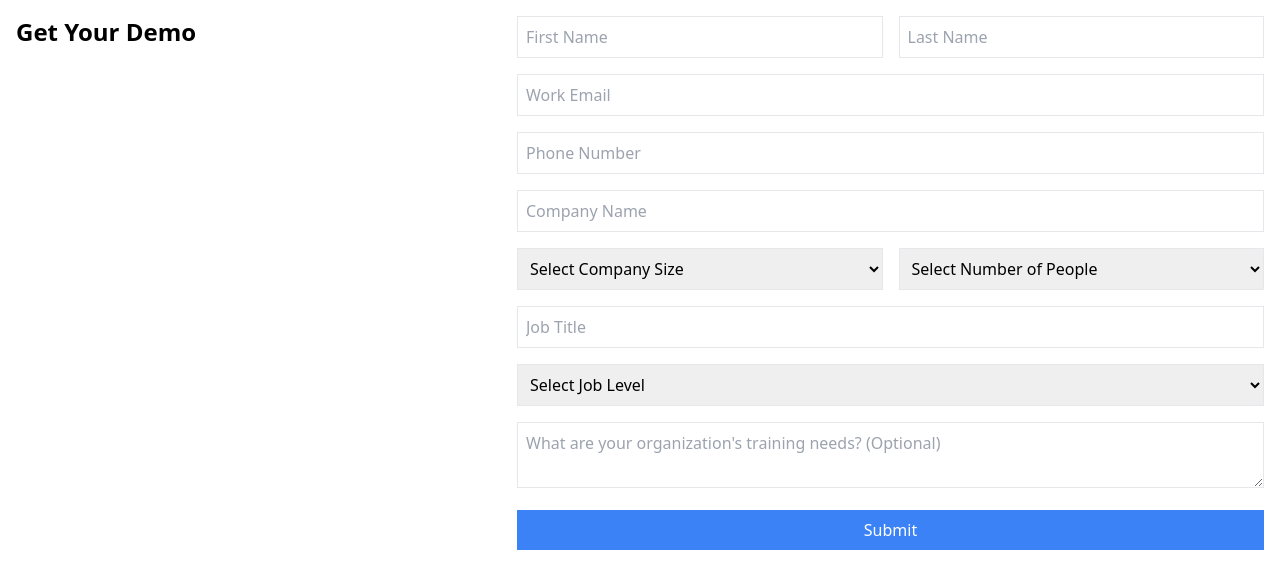
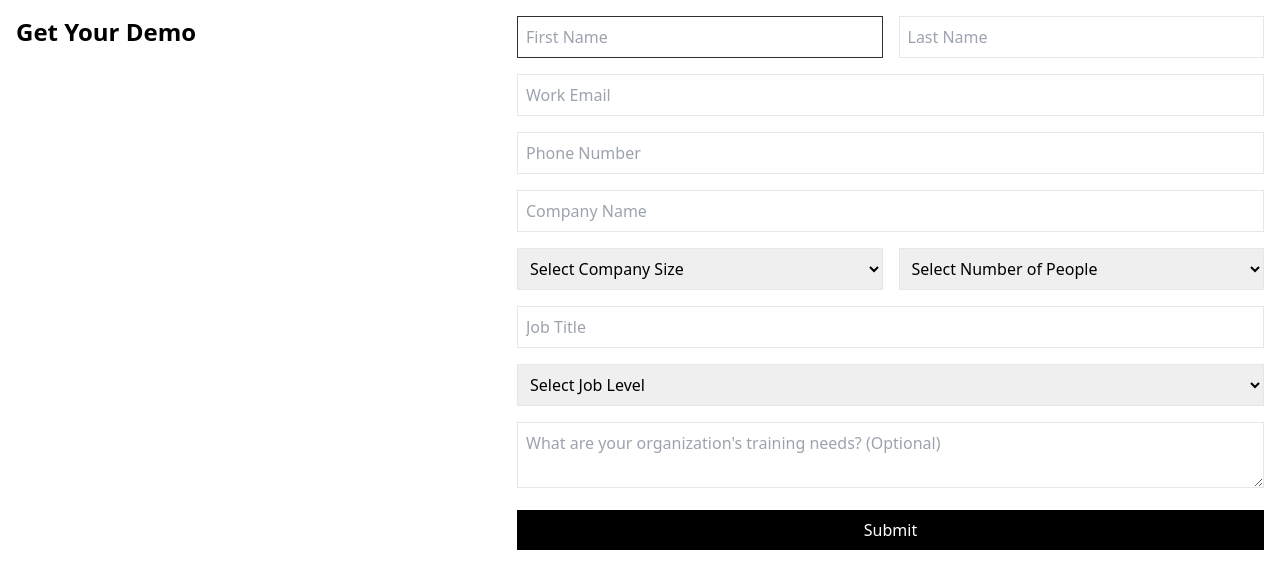
Before and after one commit to Aladdin-Elshamy/Udemy-Clone, a React (Vite) app: page / in a window 1280 px wide. Shown: the top 588 px of the page. Built offline with nearby package versions, Linux system fonts and the light colour scheme.

Commit message:
create form by using yup and react hook form library

```diff
--- a/src/ui/Formui.tsx
+++ b/src/ui/Formui.tsx
@@ -47,7 +47,7 @@ const Formui = () => {
               type="text"
               {...register('firstName')}
               placeholder="First Name"
-              className="border p-2 w-full"
+              className="border p-2 w-full border-black black"
             />
             {errors.firstName && <p className="text-red-500">{errors.firstName.message}</p>}
           </div>
@@ -131,7 +131,7 @@ const Formui = () => {
           className="border p-2 w-full"
         />
 
-        <button type="submit" className="bg-blue-500 text-white p-2 w-full">Submit</button>
+        <button type="submit" className=" text-white p-2 w-full" style={{background:'black'}}>Submit</button>
       </form>
 
   </>
```
